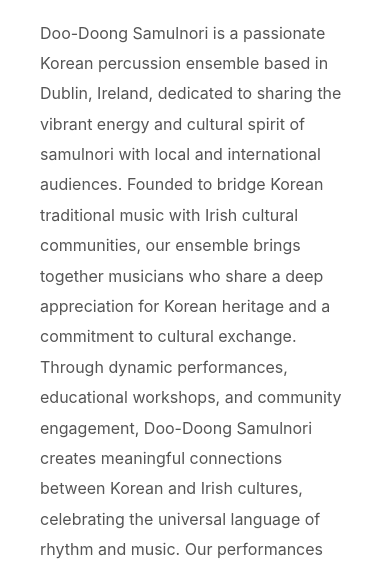
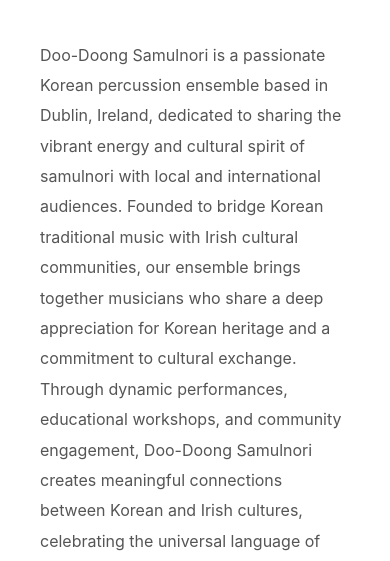
Before and after one commit to fiveamj/Doo-Doong-Samulnori, a plain HTML site: page index.html in a window 390 px wide. Shown: the part 293-854 px from the top of the page. Drawn offline with Linux system fonts and the light colour scheme.

Commit message:
fixing article margin

```diff
--- a/style.css
+++ b/style.css
@@ -31,7 +31,7 @@ header img {
 
 .header-title {
     position: absolute;
-    bottom: 20%;
+    bottom: 10%;
     left: 50%;
     transform: translateX(-50%);
     font-size: 4rem;
@@ -51,9 +51,8 @@ main {
 }
 
 article {
-    margin-top: -60px;
     background: white;
-    padding: 3rem 3rem 2rem 3rem;
+    padding: 1rem 3rem 2rem 3rem;
     position: relative;
     z-index: 1;
 }
@@ -281,8 +280,7 @@ footer {
     }
 
     article {
-        margin-top: -40px;
-        padding: 2rem 2rem 1.5rem 2rem;
+        padding: 1rem 2rem 1.5rem 2rem;
     }
 
     article h1 {
@@ -361,8 +359,7 @@ footer {
     }
 
     article {
-        margin-top: -30px;
-        padding: 1.5rem 1.5rem 1rem 1.5rem;
+        padding: 1rem 1.5rem 1rem 1.5rem;
     }
 
     article h1 {
```
